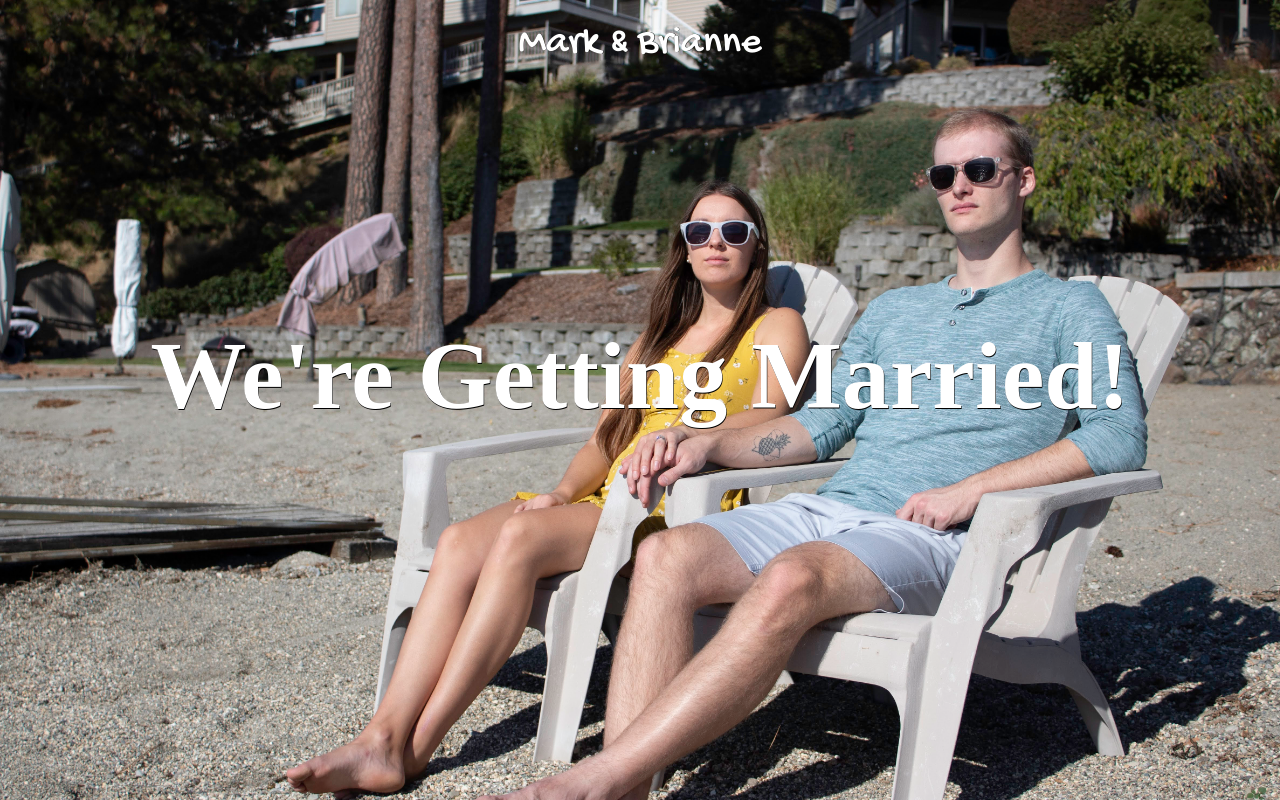
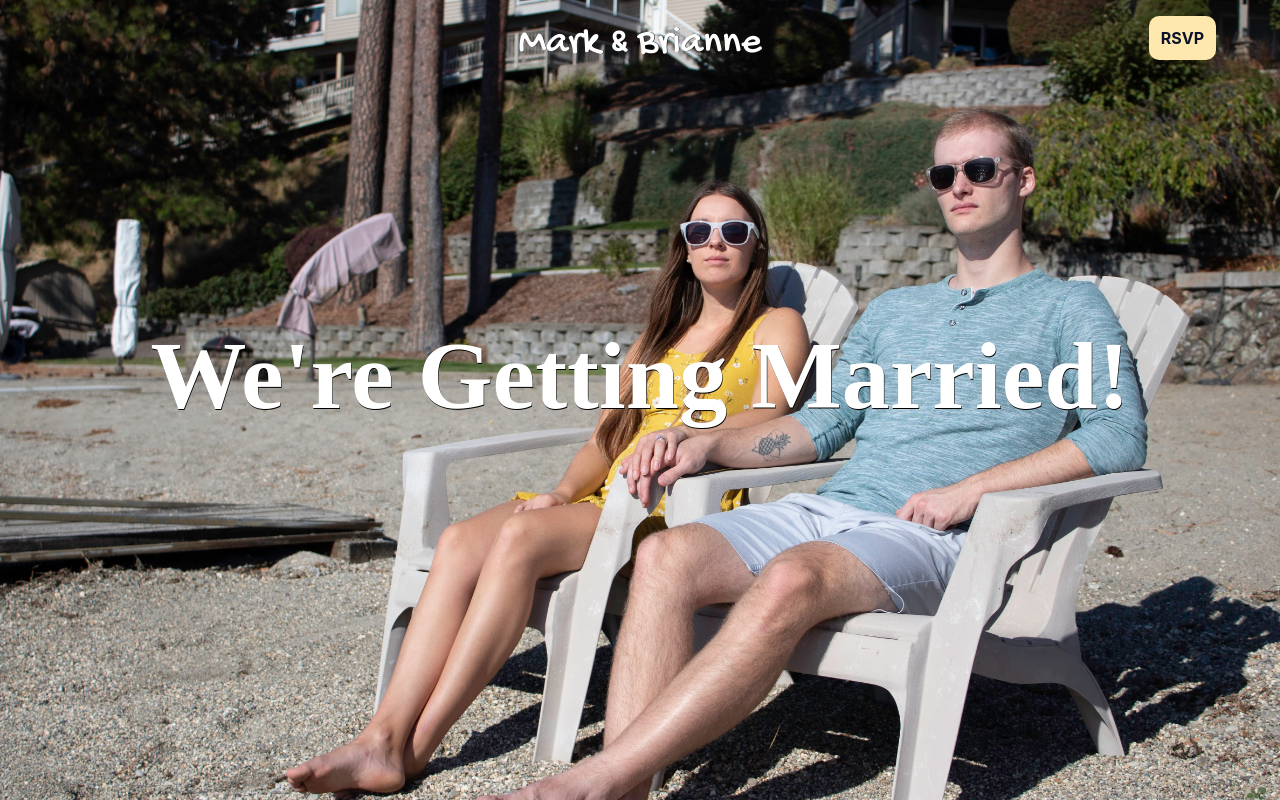
Before and after one commit to SaltyPineapple/WeddingWebsite, a React (Create React App) app: page / in a window 1280 px wide. Shown: the top 800 px of the page. Built offline with nearby package versions, Linux system fonts and the light colour scheme; a web font is replaced by a local one.

Commit message:
Add RSVP button

```diff
--- a/src/components/header/header.jsx
+++ b/src/components/header/header.jsx
@@ -17,14 +17,19 @@ const Header = props => {
                 <div className={hasScrolledDown > 0 ? "container" : "containerTransparent"}>
                     <h1 className="headerName">Mark & Brianne</h1>
                     <div className={hasScrolledDown > 0 ? "nav" : "navNoDisplay"}>
-                        <a href="#location" className="link">Location</a>
+                        <a href="#" className="link">Location & Stay</a>
                         <a href="#" className="link">About</a>
                         <a href="#" className="link">Registry</a>
                         <a href="#" className="link">Registry</a>
                         <a href="#" className="link">Important Info</a>
                         <a href="#" className="link">Contact</a>
                     </div>
+
                 </div>
+
+                <a href="#" className={hasScrolledDown > 0 ? "rsvp" : "rsvpTransparent"}>
+                    RSVP
+                </a>
 
                 <div className="heroText">
                     <h1>We're Getting Married!</h1>
--- a/src/components/header/headerstyles.css
+++ b/src/components/header/headerstyles.css
@@ -38,6 +38,7 @@
     transition: .5s;
     background-color: var(--platinum);
     text-align: center;
+    display: inline;
 }
 
 .containerTransparent {
@@ -74,3 +75,31 @@
 .navNoDisplay {
     display: none;
 }
+
+.rsvp {
+    background-color: var(--oxford-blue);
+    padding: 12px;
+    color: white;
+    text-decoration: none;
+    font-weight: bold;
+    border-radius: 10px;
+    z-index: 2;
+    position: fixed;
+    right: 5%;
+    top: 4%;
+    transition: 0.2s;
+}
+
+.rsvpTransparent {
+    background-color: var(--banana-mania);
+    padding: 12px;
+    color: var(--oxford-blue);
+    font-weight: bold;
+    text-decoration: none;
+    border-radius: 10px;
+    z-index: 2;
+    position: fixed;
+    right: 5%;
+    top: 2%;
+    transition: 0.2s;
+}
```
